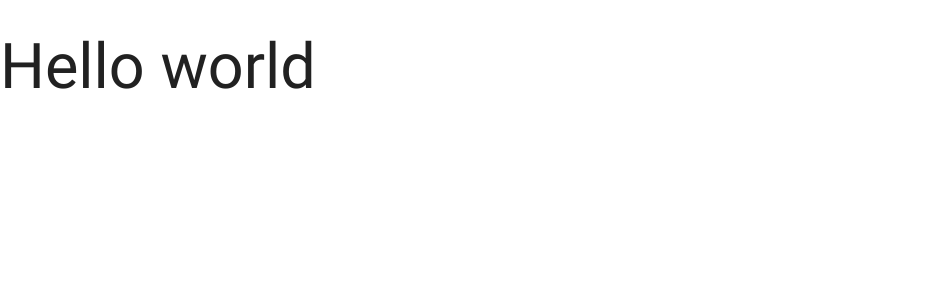
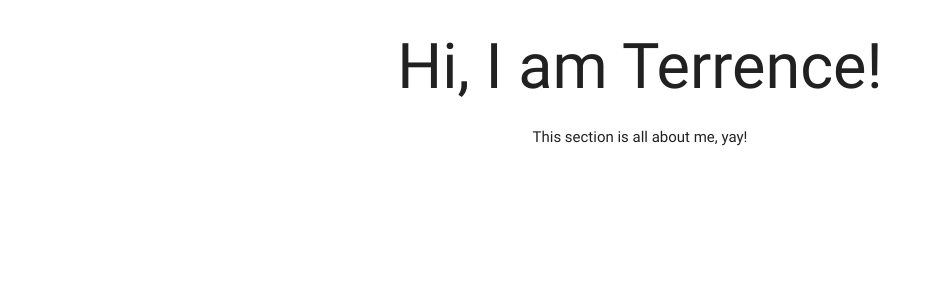
Before and after one commit to debraj1990/loopback-react-ssr, a React app: page / in a window 1280 px wide. Shown: the top 300 px of the page, without its empty margins (0-936 px from the left). Built offline with nearby package versions, Linux system fonts and the light colour scheme.

Commit message:
added About page

```diff
--- /dev/null
+++ b/client/App.js
@@ -0,0 +1,20 @@
+import React from 'react'
+import { BrowserRouter, Route, Switch } from 'react-router-dom'
+// import Signup from './Components/Signup'
+// import Signup from './Components/Signup'
+import About from './Components/About';
+
+const App = () => (
+    <div>
+        <BrowserRouter>
+          <Switch>
+            {/* <Route exact path='/' component={Landing} /> */}
+            {/* <Route path='/login' component={Login} />
+            <Route path='/signup' component={Signup} /> */}
+            <Route path='/' component={About} />
+           </Switch>
+        </BrowserRouter>
+    </div>
+)
+
+export default App
--- /dev/null
+++ b/client/Components/About/index.js
@@ -0,0 +1,15 @@
+import React from 'react'
+
+const styles = {
+    display: 'flex',
+    justifyContent:'center'
+}
+
+const About = () => (
+  <div>
+    <h1 style={styles} >Hi, I am Terrence!</h1>
+    <p  style={styles}>This section is all about me, yay!</p>
+  </div>
+)
+
+export default About
--- a/client/index.js
+++ b/client/index.js
@@ -2,13 +2,7 @@ import 'babel-polyfill';
 
 import React from 'react';
 import ReactDOM from 'react-dom';
-
-const App = () => (
-  <div>
-    <h1>Hello world</h1>
-  </div>
-)
-
+import App from './App'
 
 ReactDOM.render(
     <App/>,
--- a/package.json
+++ b/package.json
@@ -11,6 +11,7 @@
     "deploy": "NODE_ENV=production webpack -p --config webpack.production.js --progress",
     "clean": "rm -rf .build/dist",
     "lint": "eslint .",
+    "test":"jest --watchAll",
     "posttest": "npm run lint && nsp check"
   },
   "dependencies": {
```
Also changed, not shown: public/bundle.js (added, +75 -0 lines), .build/index.html, 1 other file (tests, documents, lock files or other folders).
